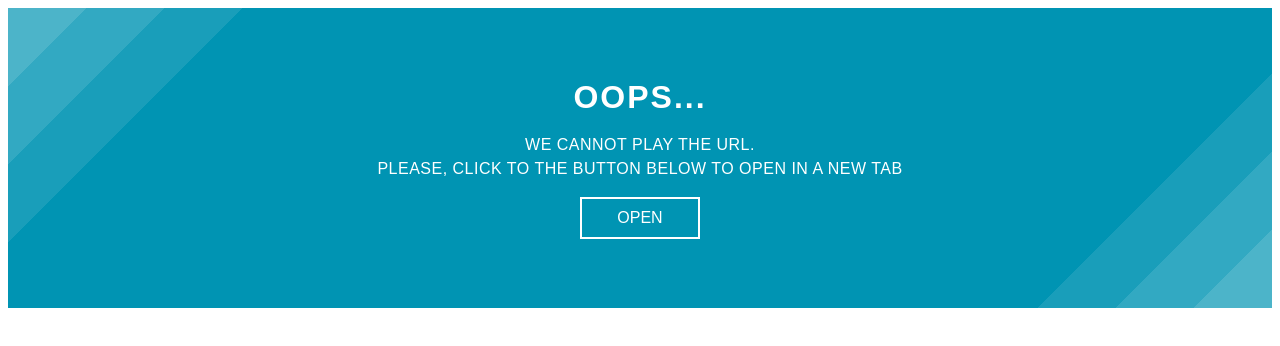
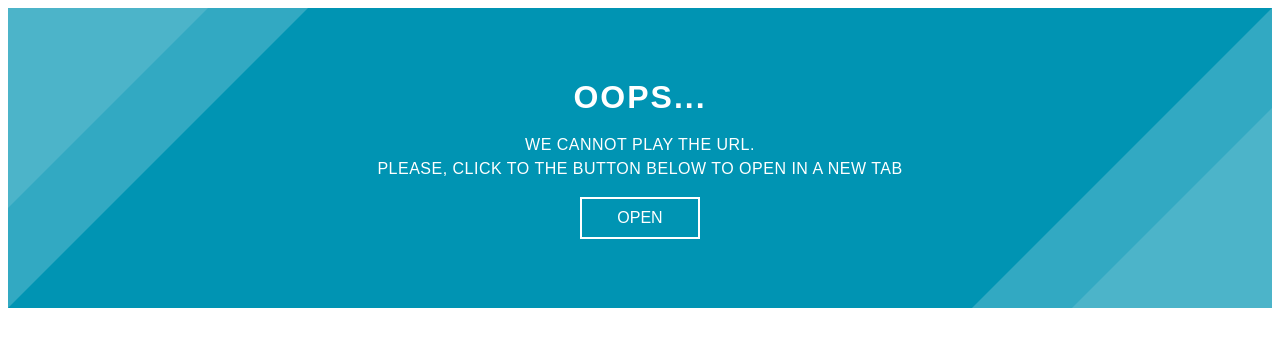
Before and after one commit to Anastasiya2310/robocast, a plain HTML site: page index.html in a window 1280 px wide. Drawn offline with Linux system fonts and the light colour scheme.

Commit message:
border instead of gradient

```diff
--- a/index.html
+++ b/index.html
@@ -10,11 +10,13 @@
 
 <body>
   <div class="robo_player__notFound-overlay">
+    <div class="robo_player__notFound-gradient robo_player__notFound-gradient-top"></div>
     <div class="robo_player__notFound-textWrap">
       <h2 class="robo_player__notFound-header">Oops...</h2>
       <p class="robo_player__notFound-content">We cannot play the url. <br/>Please, click to the button below to open in a new tab</p>
       <a class="robo_player__notFound-button" href='#' target="_blank">Open</a>
     </div>
+    <div class="robo_player__notFound-gradient robo_player__notFound-gradient-bottom"></div>
   </div>
 </body>
 </html>
--- a/style.css
+++ b/style.css
@@ -4,10 +4,50 @@
   display: flex;
   align-items: center;
   justify-content: center;
-  background: linear-gradient(-45deg,
-  #4cb4c9 5%, #32a9c2 5% 10%,
-  #199eba 10% 15%, #0094b3 15% 85%,
-  #199eba 85% 90%, #32a9c2 90% 95%, #4cb4c9 95%);
+  position: relative;
+  background: #0094b3;
+}
+.robo_player__notFound-overlay:before {
+  content: '';
+  display: block;
+  position: absolute;
+  top: 0;
+  left: 0;
+  width: 0;
+  height: 0;
+  border-top: 200px solid #4cb4c9;
+  border-right: 200px solid transparent;
+  z-index: 20;
+}
+.robo_player__notFound-overlay:after {
+  content: '';
+  display: block;
+  position: absolute;
+  bottom: 0;
+  right: 0;
+  width: 0;
+  height: 0;
+  border-bottom: 200px solid #4cb4c9;
+  border-left: 200px solid transparent;
+  z-index: 20;
+}
+.robo_player__notFound-gradient-top {
+  position: absolute;
+  top: 0;
+  left: 0;
+  width: 0;
+  height: 0;
+  border-top: 300px solid #32a9c2;
+  border-right: 300px solid transparent;
+}
+.robo_player__notFound-gradient-bottom {
+  position: absolute;
+  bottom: 0;
+  right: 0;
+  width: 0;
+  height: 0;
+  border-bottom: 300px solid #32a9c2;
+  border-left: 300px solid transparent;
 }
 .robo_player__notFound-textWrap {
   display: flex;
@@ -18,6 +58,8 @@
   font-family: Arial,Helvetica, sans-serif;
   color: white;
   text-transform: uppercase;
+  position: relative;
+  z-index: 100;
 }
 .robo_player__notFound-header {
   font-size: 32px;
@@ -38,7 +80,13 @@
   color: white;
   text-decoration: none;
 }
-.robo_player__notFound-button:hover {
+.robo_player__notFound-button:hover,
+.robo_player__notFound-button:hover:visited,
+.robo_player__notFound-button:focus {
   background: white;
   color: #0094b3;
 }
+.robo_player__notFound-button:visited{
+  background: transparent;
+  color: white;
+}
```
